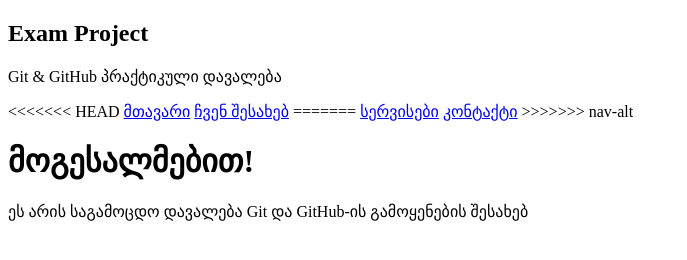
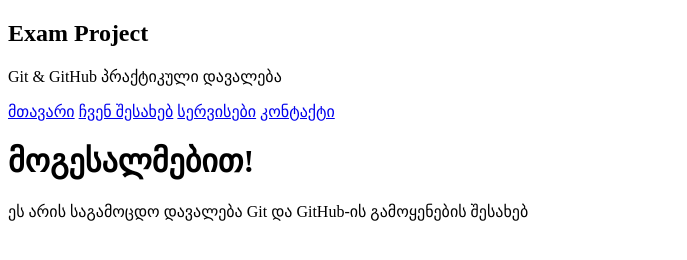
Before and after one commit to Georgee-21/exam-project, a plain HTML site: page index.html in a window 1280 px wide. Shown: the whole page, without its empty margins (0-687 px from the left). Drawn offline with Linux system fonts and the light colour scheme.

Commit message:
Remove leftover conflict markers from index.html

```diff
--- a/index.html
+++ b/index.html
@@ -11,13 +11,10 @@
         <p>Git & GitHub პრაქტიკული დავალება</p>
     </header>
     <nav>
-<<<<<<< HEAD
         <a href="#home">მთავარი</a>
         <a href="#about">ჩვენ შესახებ</a>
-=======
         <a href="#services">სერვისები</a>
         <a href="#contact">კონტაქტი</a>
->>>>>>> nav-alt
     </nav>
     <main>
         <h1>მოგესალმებით!</h1>
```
